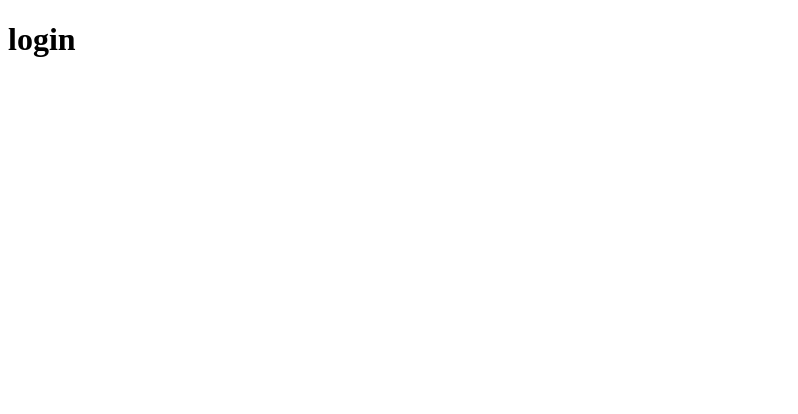
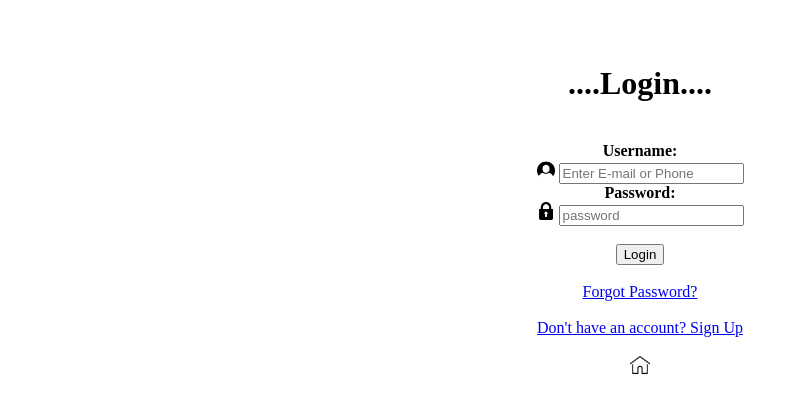
Before and after one commit to omkhutwad/cakeshop, a plain HTML site: page pages/login.html in a window 1280 px wide. Shown: the whole page, without its empty margins (0-798 px from the left). Drawn offline with Linux system fonts and the light colour scheme.

Commit message:
login page added

```diff
--- a/pages/login.html
+++ b/pages/login.html
@@ -6,6 +6,22 @@
     <title>Document</title>
 </head>
 <body>
-    <h1>login</h1>
+    <div align="center">
+        <form>
+            <br><br>
+            <h1>....Login....</h1>
+            <br>
+            <b><label for="username">Username:</label></b><br>
+            <img src="../logo/user.png" height="18px">
+            <input type="text" id="username" name="username" placeholder="Enter E-mail or Phone"><br>
+            <b><label for="password">Password:</label></b><br>
+            <img src="../logo/lock.png" alt="" height="18px">
+            <input type="password" id="password" name="password" placeholder="password"><br><br>
+            <button href="">Login</button><br><br>
+            <a href="./forgotPassword.html">Forgot Password?</a><br><br>
+            <a href="./ragistar.html">Don't have an account? Sign Up</a><br><br>
+            <a href="../index.html"><img src="../logo/home.png" height="20px"></a>
+        </form>
+    </div>
 </body>
 </html>
```
Also changed, not shown: logo/home.png (added), logo/lock.png (added), logo/user.png (added).
